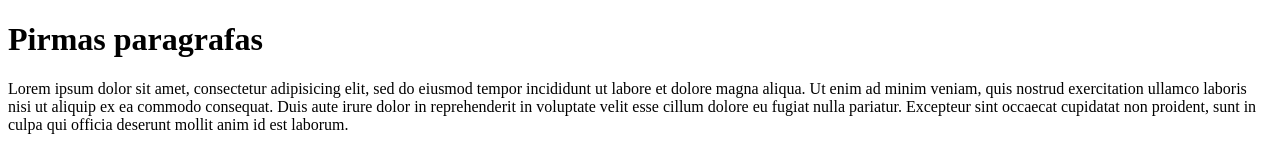
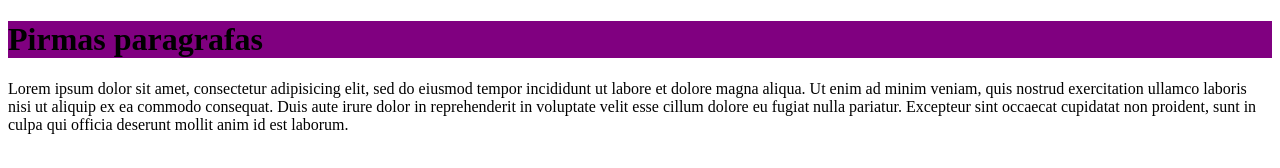
Before and after one commit to einingyte/test_html, a plain HTML site: page index.html in a window 1280 px wide. Drawn offline with Linux system fonts and the light colour scheme.

Commit message:
pridejome background color

```diff
--- a/index.html
+++ b/index.html
@@ -6,7 +6,8 @@
   </head>
   <body>
     <div class="">
-      <h1> Pirmas paragrafas
+      <h1 style="background-color: purple;">
+         Pirmas paragrafas
       </h1>
       <p>
         Lorem ipsum dolor sit amet, consectetur adipisicing elit, sed do eiusmod tempor incididunt ut labore et dolore magna aliqua. Ut enim ad minim veniam, quis nostrud exercitation ullamco laboris nisi ut aliquip ex ea commodo consequat. Duis aute irure dolor in reprehenderit in voluptate velit esse cillum dolore eu fugiat nulla pariatur. Excepteur sint occaecat cupidatat non proident, sunt in culpa qui officia deserunt mollit anim id est laborum.
```
